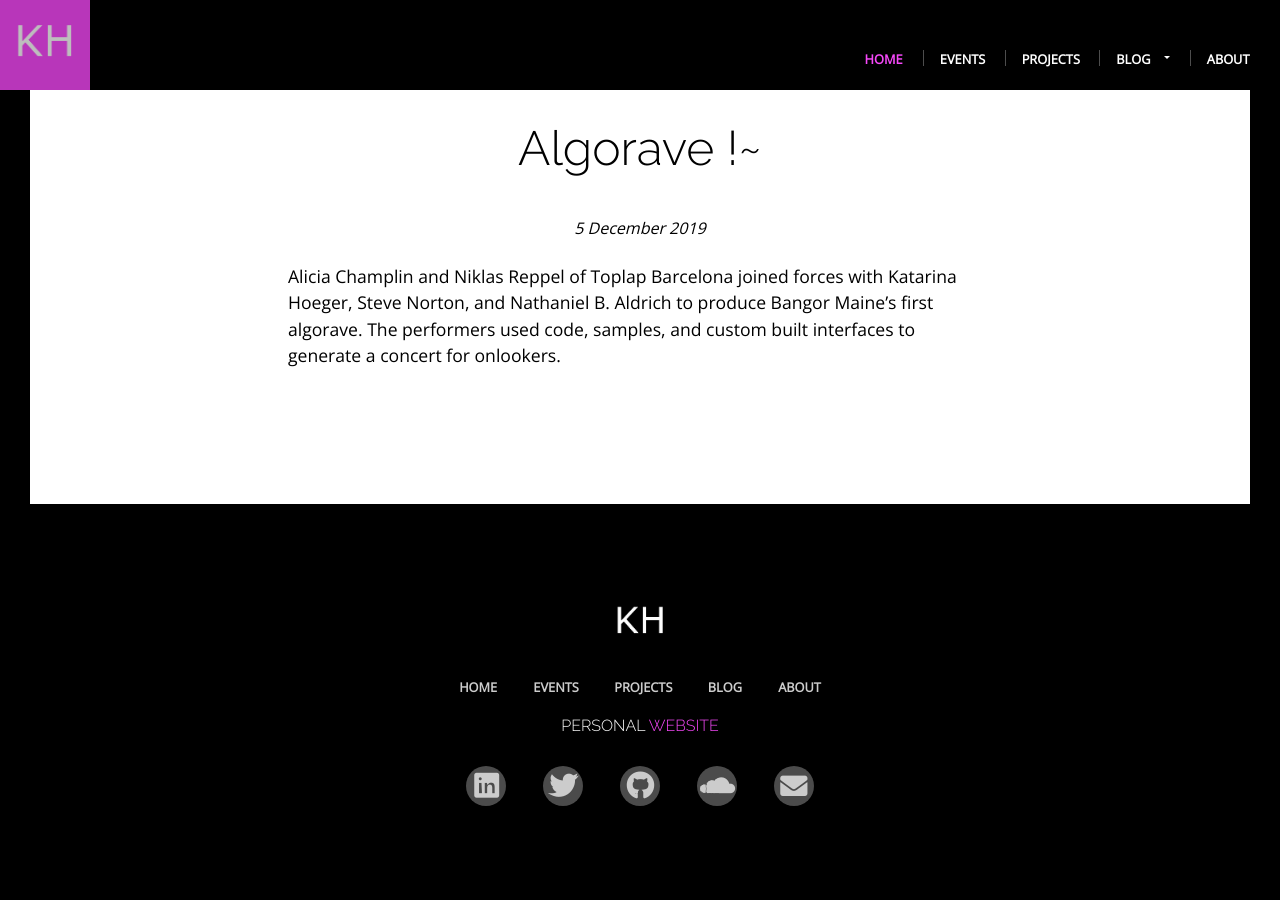
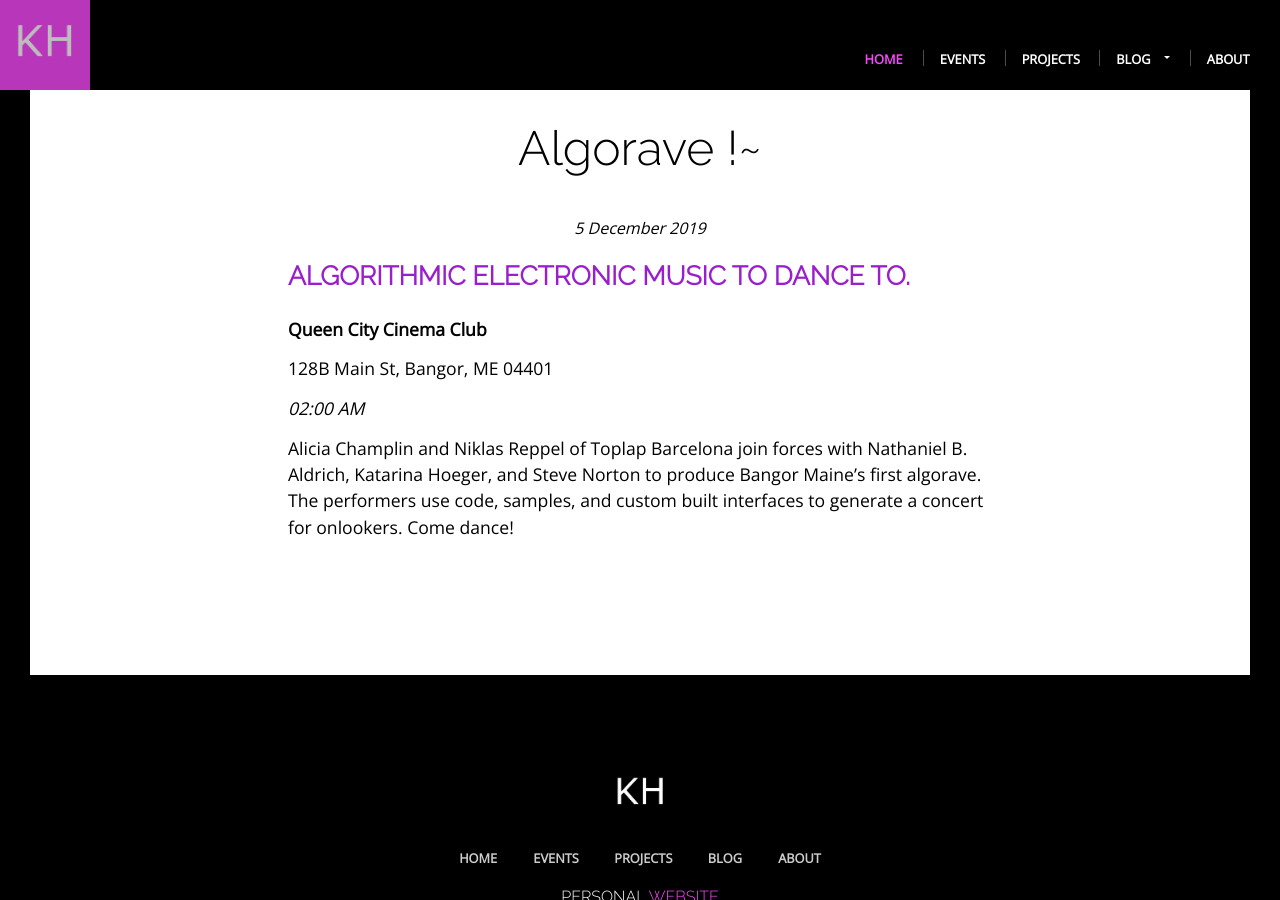
Before and after one commit to khoeger/khoeger.github.io, a Jekyll site: the page built from _events_list/2019-12-04-Algorave-Live-Coding-with-Toplap-Barcelona.markdown, in a window 1280 px wide and 900 px high, scrolled down 416 px. Built offline with Jekyll 4.4.1, drawn with Linux system fonts in a browser that asks for light colours.

Commit message:
Add description, date, time, location

```diff
--- a/_events_list/2019-12-04-Algorave-Live-Coding-with-Toplap-Barcelona.markdown
+++ b/_events_list/2019-12-04-Algorave-Live-Coding-with-Toplap-Barcelona.markdown
@@ -9,7 +9,15 @@ type: concert
 role: live coder
 event-tag: 20191204AlgoraveBangorME
 categories: algorave code concert liveCode music
-description: Algorithmic electronic music to dance to
+description: Algorithmic electronic music to dance to.
 published: true
 ---
-Alicia Champlin and Niklas Reppel of Toplap Barcelona joined forces with Katarina Hoeger, Steve Norton, and Nathaniel B. Aldrich to produce Bangor Maine's first algorave. The performers used code, samples, and custom built interfaces to generate a concert for onlookers.
+### {{page.description}}
+
+**{{page.location-title}}**
+
+{{page.location}}
+
+*{{page.date | date: site.time_format }}*
+
+Alicia Champlin and Niklas Reppel of Toplap Barcelona join forces with Nathaniel B. Aldrich, Katarina Hoeger, and Steve Norton to produce Bangor Maine's first algorave. The performers use code, samples, and custom built interfaces to generate a concert for onlookers. Come dance!
```
